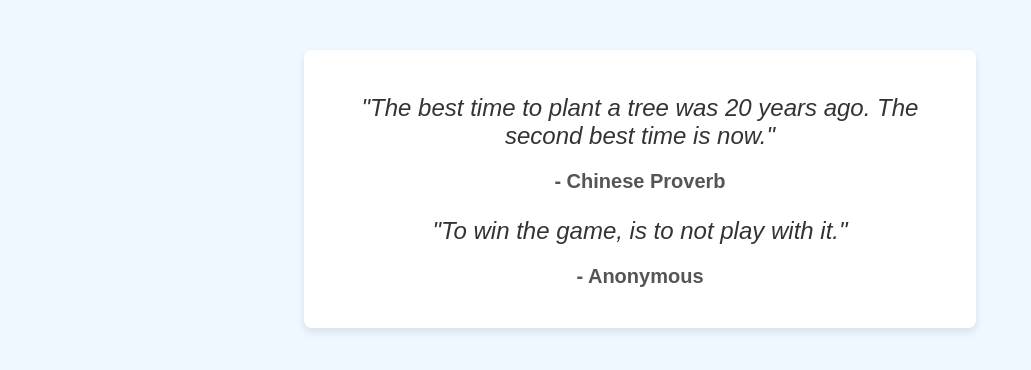
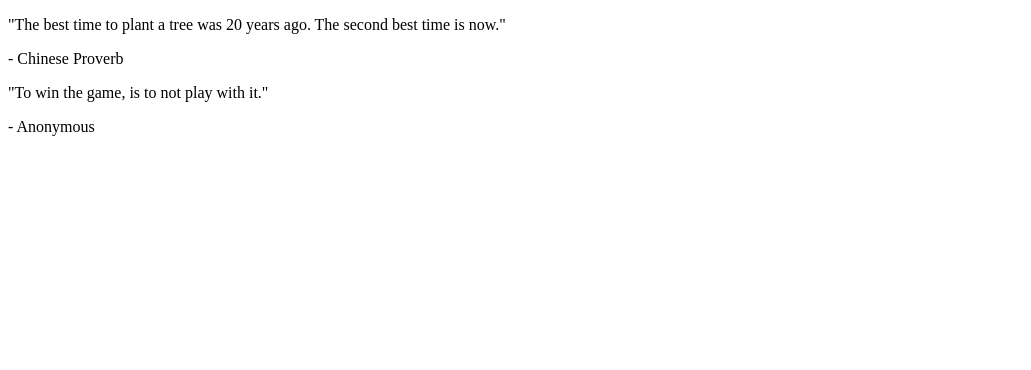
Before and after one commit to KyleRobertson22/jungle.github.io, a plain HTML site: page source/_templates/layout.html in a window 1280 px wide. Shown: the whole page, without its empty margins (0-1031 px from the left). Drawn offline with Linux system fonts and the light colour scheme.

Commit message:
Update layout.html

```diff
--- a/source/_templates/layout.html
+++ b/source/_templates/layout.html
@@ -4,34 +4,7 @@
     <meta charset="UTF-8">
     <meta name="viewport" content="width=device-width, initial-scale=1.0">
     <title>Random Quote</title>
-    <style>
-        body {
-            font-family: Arial, sans-serif;
-            background-color: #f0f8ff;
-            text-align: center;
-            margin-top: 50px;
-        }
-        .quote {
-            font-size: 24px;
-            font-style: italic;
-            color: #333;
-            margin-bottom: 20px;
-        }
-        .author {
-            font-size: 20px;
-            font-weight: bold;
-            color: #555;
-        }
-        .container {
-            width: 50%;
-            margin: 0 auto;
-            padding: 20px;
-            background-color: #fff;
-            border-radius: 8px;
-            box-shadow: 0px 4px 8px rgba(0, 0, 0, 0.1);
-        }
 
-    </style>
 </head>
 <body>
 
```
